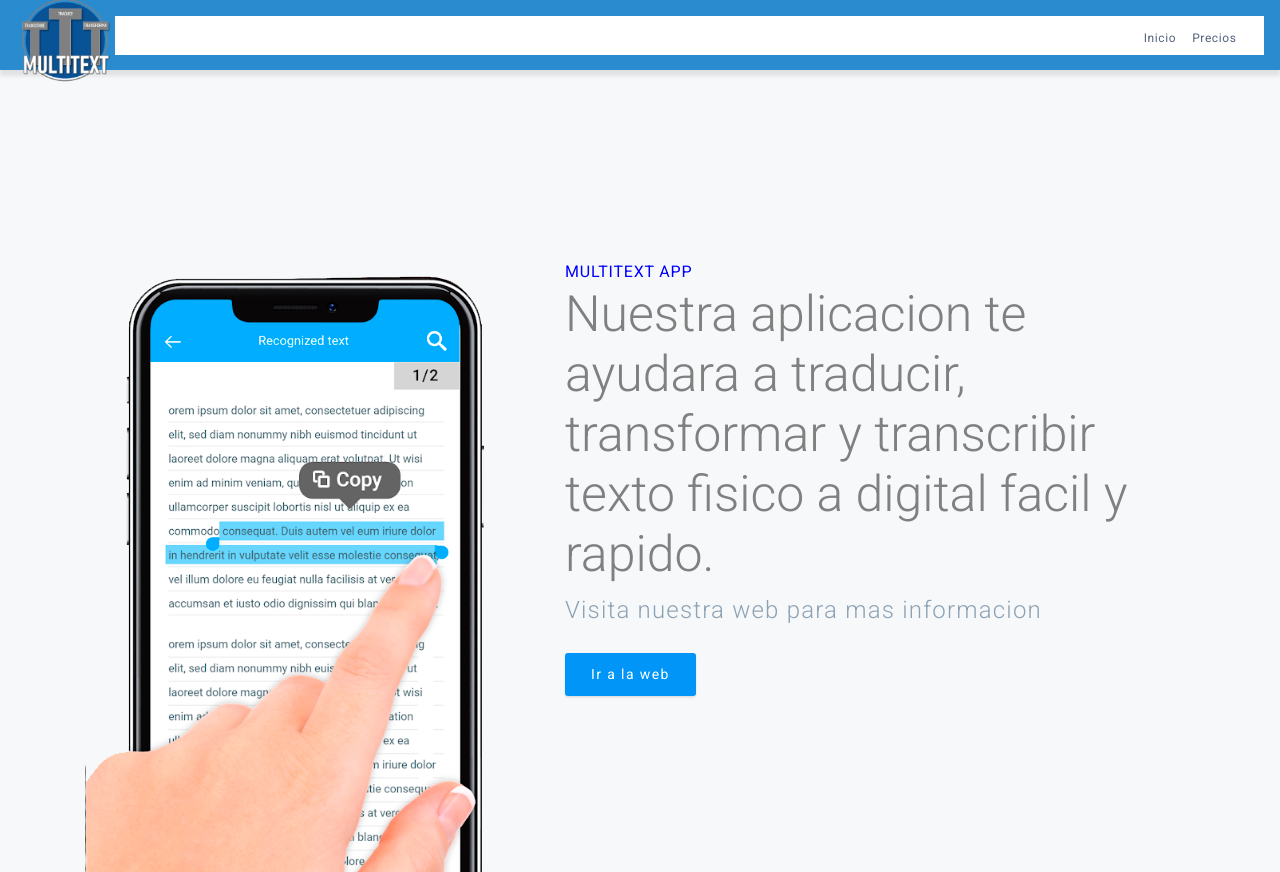
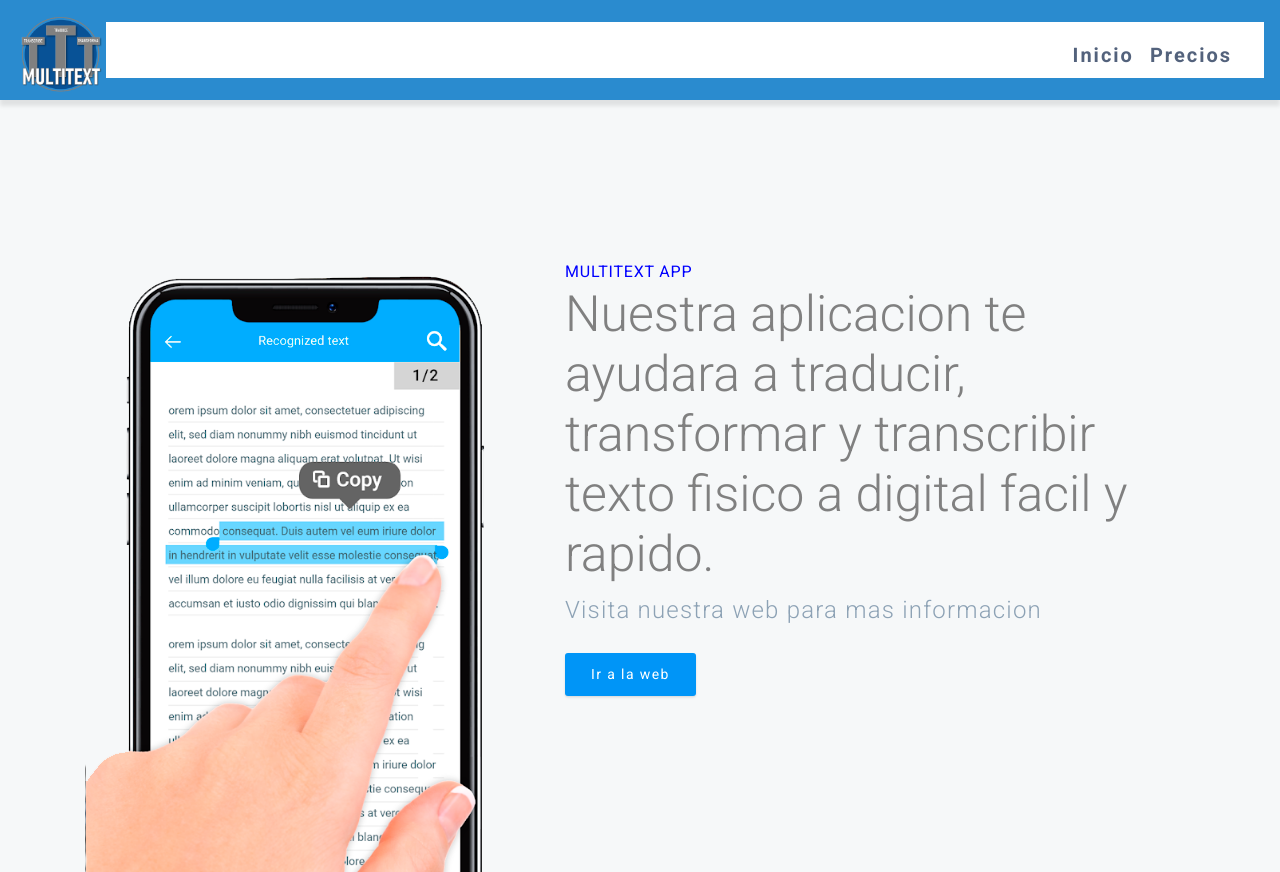
Before and after one commit to luisillo1cr/MultitextCatalogo, a plain HTML site: page index.html in a window 1280 px wide. Shown: the top 872 px of the page. Drawn offline with nearby package versions, Linux system fonts and the light colour scheme.

Commit message:
Add files via upload

```diff
--- a/index.html
+++ b/index.html
@@ -6,19 +6,21 @@
     <meta name="viewport" content="width=device-width, initial-scale=1, shrink-to-fit=no">
     <title>MultiText tu mejor opcion</title>
 
+
     <!-- Bootstrap CSS -->
     <link rel="stylesheet" href="https://stackpath.bootstrapcdn.com/bootstrap/4.1.1/css/bootstrap.min.css" integrity="sha384-WskhaSGFgHYWDcbwN70/dfYBj47jz9qbsMId/iRN3ewGhXQFZCSftd1LZCfmhktB" crossorigin="anonymous">
-
-
 
     <!-- Custom Css -->
     <link rel="stylesheet" href="style.css" type="text/css" />
 
+
     <!-- Ionic icons -->
     <link href="https://unpkg.com/ionicons@4.2.0/dist/css/ionicons.min.css" rel="stylesheet">
 
+
     <!-- Google Fonts -->
     <link href="https://fonts.googleapis.com/css?family=Roboto:300,400,500,700,900" rel="stylesheet">
+    <link rel="logo3" href="images/logo3.png" type="img.png">
 
 
   </head>
@@ -29,7 +31,7 @@
   <nav class="navbar navbar-default navbar-expand-lg fixed-top custom-navbar">
     <img class="img.png" type="button" data-toggle="collapse" data-target="#navbarNavDropdown" aria-controls="navbarNavDropdown" aria-expanded="false" aria-label="Toggle navigation">
     </button>
-    <img src="images/logo222.png" width="99px" height="99px" class="img.png" alt="">
+    <img src="images/logo222.png" width="90px" height="90px" class="img.png" alt="">
     <div class="collapse navbar-collapse" id="navbarNavDropdown">
       <div class="container">
       	<img src="images/logo.png" class="img.png" alt="" >
@@ -166,7 +168,7 @@
         <div class="col-md-4">
           <div class="pricing-box">
             <h4 class="text-center"><span class="demo">Premium</span></h4>
-            <h6 class="text-center">$5.26</h6>
+            <h6 class="text-center">$8</h6>
             <p>El sofware con todas las funciones y herramientas disponibles para su uso.</p>
             <div class="divider-light"></div>
             <ul>
--- a/style.css
+++ b/style.css
@@ -1,29 +1,3 @@
-/*///////////////////////////////////////////////////////////////////////////////////
-
-	Theme Name: Catalogo
-	Description: Catalogo de multitext
-	Version: 1.0
-
-	External Resources:
-	Bootstrap 4
-	Google Fonts
-	Ionic Icons
-
-	*This Html Theme is royalty free for use in personal and commercial projects with
-	a couple of restrictions.
-
-	Publications
-	You are welcome to republish this Html Theme on condition that you link back to
-	https://www.behance.net/gallery/67279127/The-Seo-Company-Free-PSD-Template
-	and you should not provide the assets for direct download from your website.
-
-	Prohibitions
-	You do not have rights to redistribute, resell, lease, license, sub-license or offer
-	this resource to any third party «as is». If you want to use this resource as a part
-	of a product intended to be sold via any marketplace, please contact the author
-	templune@gmail.com of the freebie to get an extended license.
-
-/////////////////////////////////////////////////////////////////////////////////*/
 
 /* /////////////////////////////
 
@@ -115,8 +89,8 @@ section {
 .custom-navbar {
 	background-color: #2A8BCF!important;
 	box-shadow: 0 6px 4px 0 rgba(0,0,0,.09);
-	height: 70px;
-	max-height: 70px;
+	height: 100px;
+	max-height: 100px;
 }
 
 .navbar-toggler {
@@ -138,10 +112,10 @@ section {
 }
 
 .nav-custom-link {
-	font-size: 12px;
-	font-weight: 400;
-	letter-spacing: .05em;
-	margin-top: 5px;
+	font-size: 20px;
+	font-weight: 600;
+	letter-spacing: 0.1em;
+	margin-top: 10px;
 }
 
 .navbar a {
```
Also changed, not shown: images/logo3.png (added).
